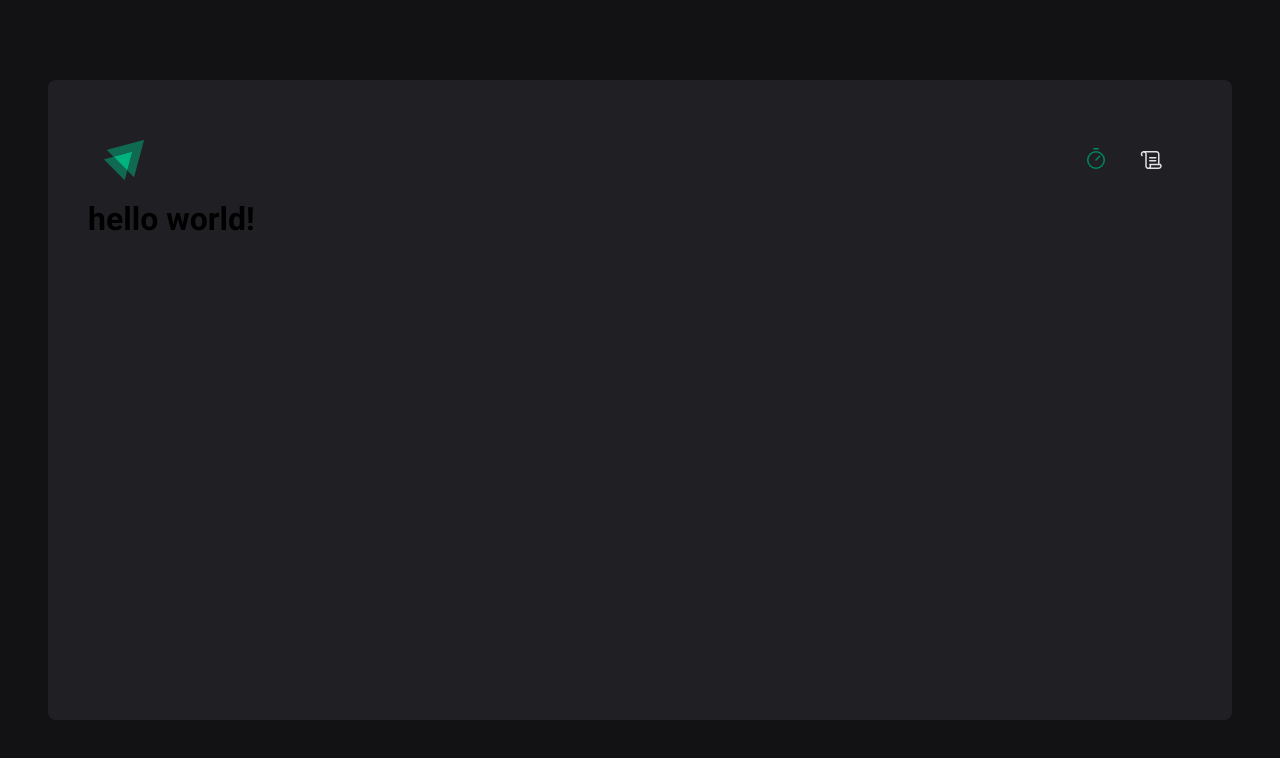
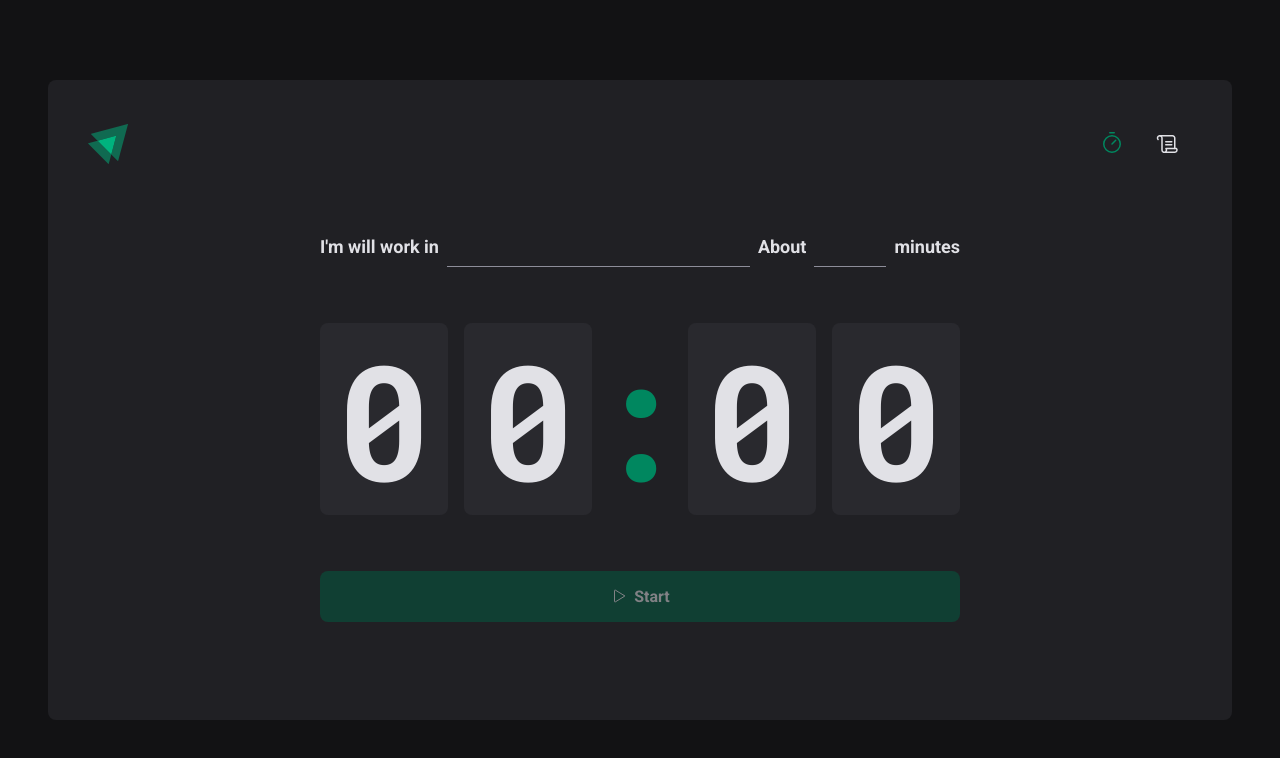
Before and after one commit to paulolima1212/ignite-aula02, a React (Vite) app: page / in a window 1280 px wide. Shown: the top 758 px of the page. Built offline with nearby package versions, Linux system fonts and the light colour scheme.

Commit message:
style: home finished

```diff
--- a/src/Components/Header/header.styles.ts
+++ b/src/Components/Header/header.styles.ts
@@ -4,7 +4,6 @@ export const HeaderContainer = styled.header`
   display: flex;
   justify-content: space-between;
   align-items: center;
-  padding: 1rem;
 
   & > nav {
     display: flex;
--- a/src/Pages/Home/home.styles.ts
+++ b/src/Pages/Home/home.styles.ts
@@ -1,3 +1,106 @@
 import styled from 'styled-components';
 
-export const MainContainer = styled.div``;
+export const HomeContainer = styled.main`
+  display: flex;
+  flex: 1;
+  flex-direction: column;
+  justify-content: center;
+  align-items: center;
+
+  & > form {
+    display: flex;
+    flex-direction: column;
+    justify-content: center;
+    align-items: center;
+    gap: 3.5rem;
+  }
+`;
+
+export const FormContainer = styled.div`
+  width: 100%;
+  display: flex;
+  justify-content: center;
+  align-items: center;
+  gap: 0.5rem;
+  color: ${({ theme }) => theme['gray-100']};
+  font-size: 1.125rem;
+  font-weight: bold;
+  flex-wrap: wrap;
+
+  label,
+  span {
+    color: ${({ theme }) => theme['gray-100']};
+  }
+`;
+
+export const CountdownContainer = styled.div`
+  font-family: 'Roboto Mono', monospace;
+  font-size: 10rem;
+  line-height: 8rem;
+  color: ${({ theme }) => theme['gray-100']};
+  display: flex;
+  gap: 1rem;
+
+  span {
+    background: ${({ theme }) => theme['gray-700']};
+    padding: 2rem 1rem;
+    border-radius: 8px;
+  }
+`;
+
+export const Separator = styled.div`
+  padding: 2rem 0;
+  color: ${({ theme }) => theme['green-500']};
+  width: 4rem;
+  overflow: hidden;
+  display: flex;
+  justify-content: center;
+  align-items: center;
+  border-radius: 8px;
+`;
+
+export const ButtonContainer = styled.button`
+  flex: 1;
+  width: 100%;
+  height: 4rem;
+  padding: 1rem;
+  border: none;
+  border-radius: 8px;
+  display: flex;
+  align-items: center;
+  justify-content: center;
+
+  gap: 0.5rem;
+  font-weight: bold;
+
+  cursor: pointer;
+
+  background: ${({ theme }) => theme['green-500']};
+  color: ${({ theme }) => theme['gray-100']};
+  &:not(:disabled):hover {
+    background: ${({ theme }) => theme['green-700']};
+  }
+
+  &:disabled {
+    opacity: 0.5;
+    background: ${({ theme }) => theme['green-700']};
+    cursor: not-allowed;
+  }
+`;
+
+const BaseInput = styled.input`
+  background: transparent;
+  height: 2.5rem;
+  box-shadow: none;
+  border: 0;
+  border-bottom: solid 1px ${({ theme }) => theme['gray-400']};
+  color: ${({ theme }) => theme['gray-100']};
+`;
+
+export const InputTask = styled(BaseInput)`
+  flex: 1;
+`;
+
+export const MinutesTask = styled(BaseInput)`
+  width: 4.5rem;
+`;
--- a/src/Pages/Home/index.tsx
+++ b/src/Pages/Home/index.tsx
@@ -1,9 +1,39 @@
-import { MainContainer } from './home.styles';
+import { Play } from 'phosphor-react';
+import {
+  ButtonContainer,
+  CountdownContainer,
+  FormContainer,
+  InputTask,
+  HomeContainer,
+  MinutesTask,
+  Separator,
+} from './home.styles';
 
 export function Home() {
   return (
-    <MainContainer>
-      <h1>hello world!</h1>
-    </MainContainer>
+    <HomeContainer>
+      <form>
+        <FormContainer>
+          <label htmlFor='task'>I'm will work in</label>
+          <InputTask id='task' type='text' />
+          <label htmlFor='minutesAmount'>About</label>
+          <MinutesTask id='minutesAmount' type='number' />
+          <span>minutes</span>
+        </FormContainer>
+
+        <CountdownContainer>
+          <span>0</span>
+          <span>0</span>
+          <Separator>:</Separator>
+          <span>0</span>
+          <span>0</span>
+        </CountdownContainer>
+
+        <ButtonContainer disabled type='submit'>
+          <Play />
+          Start
+        </ButtonContainer>
+      </form>
+    </HomeContainer>
   );
 }
--- a/src/Styles/global.styles.ts
+++ b/src/Styles/global.styles.ts
@@ -14,7 +14,7 @@ export const GlobalStyle = createGlobalStyle`
 
  body{
   background: ${({ theme }) => theme['gray-900']};
-
+  -webkit-font-smoothing: antialiased;
  }
 
  body, input, button, textarea{
```
